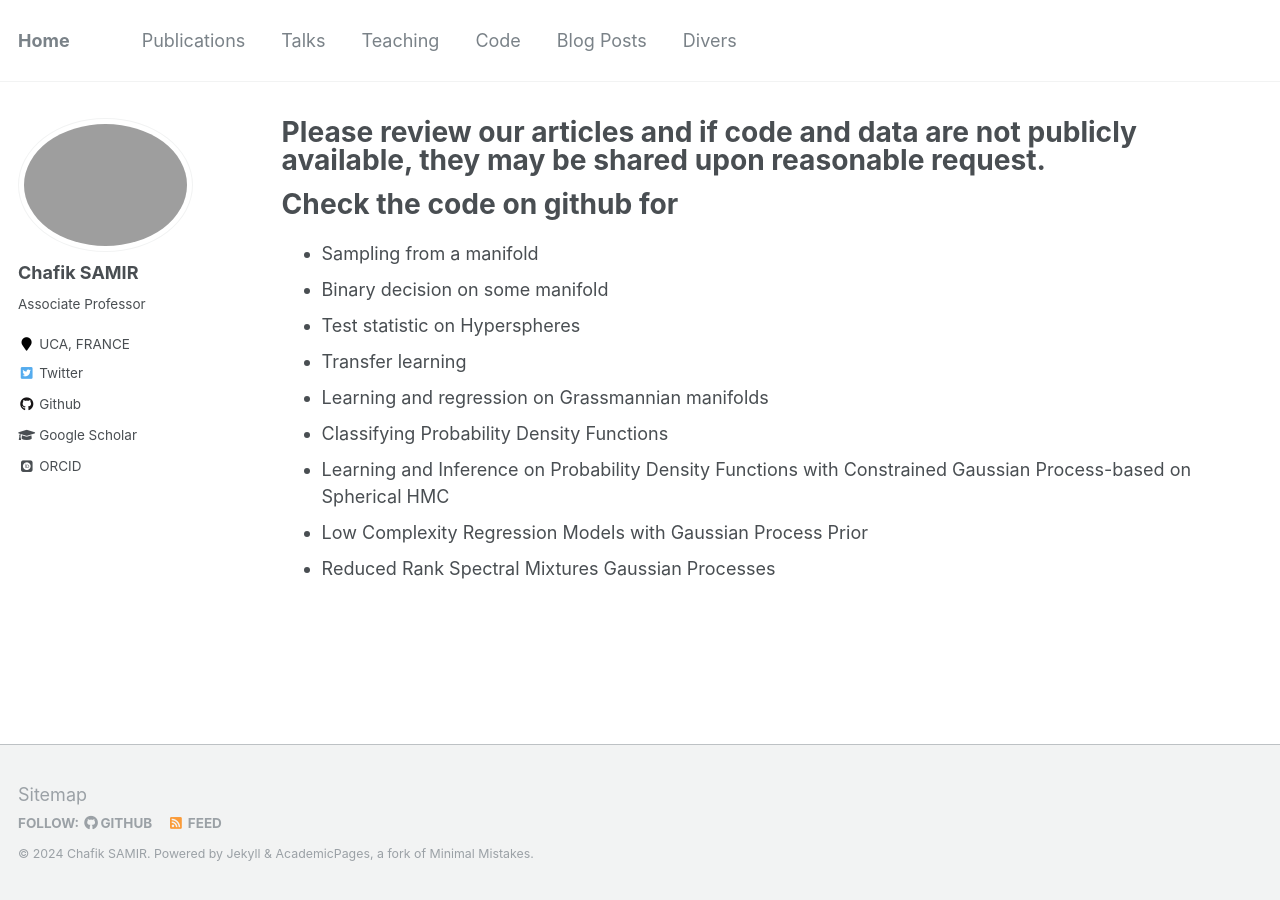
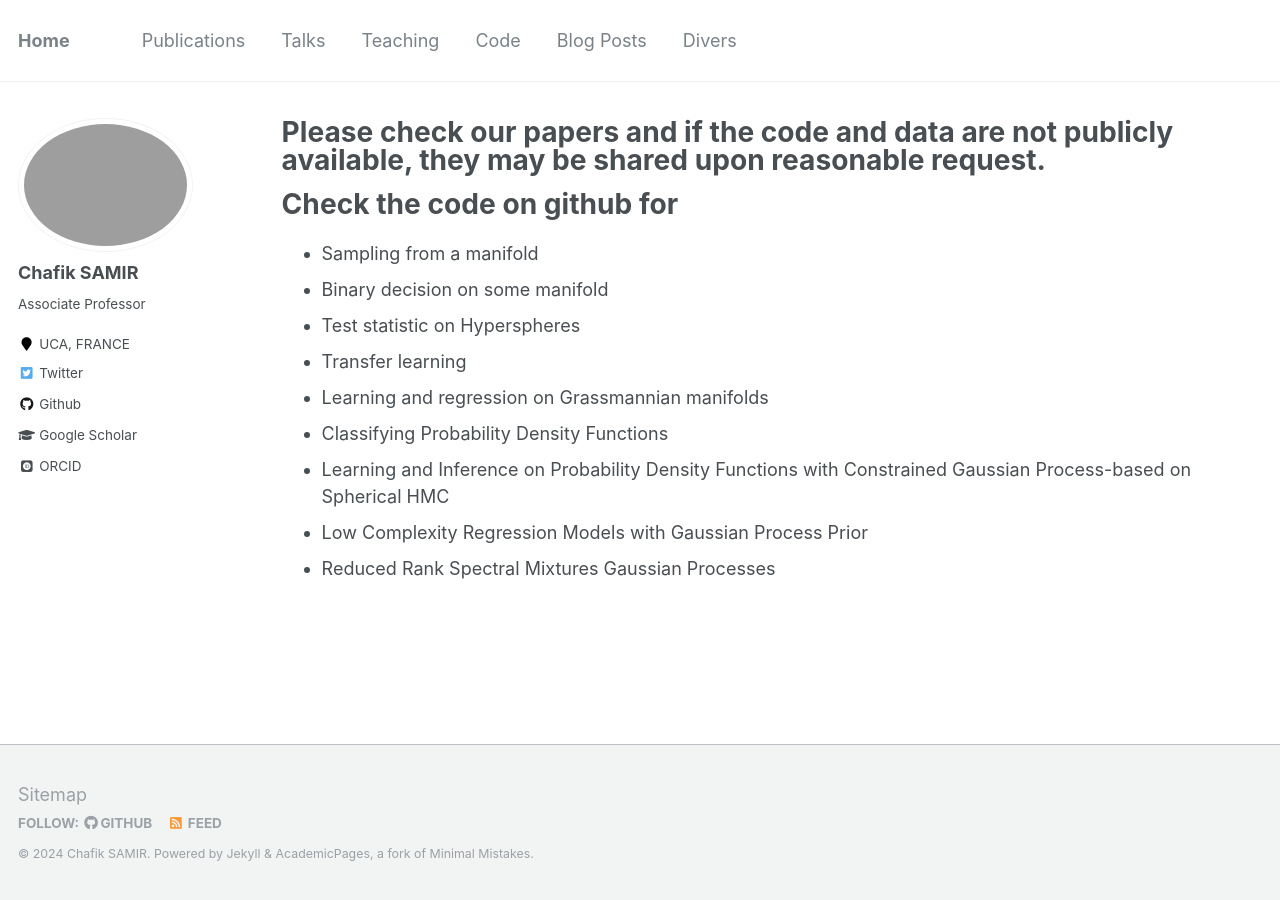
Before and after one commit to Chsamir/chsamir.github.io, a Jekyll site: the page built from _pages/cv.md, in a window 1280 px wide. Built offline with Jekyll 4.4.1, drawn with Linux system fonts in a browser that asks for light colours; some web fonts are replaced; a file with an impossible date is left out.

Commit message:
Update cv.md

```diff
--- a/_pages/cv.md
+++ b/_pages/cv.md
@@ -1,6 +1,6 @@
 ---
 layout: archive
-title: "Please review our articles and if code and data are not publicly available, they may be shared upon reasonable request."
+title: "Please check our papers and if the code and data are not publicly available, they may be shared upon reasonable request."
 permalink: /cv/
 author_profile: true
 redirect_from:
```
